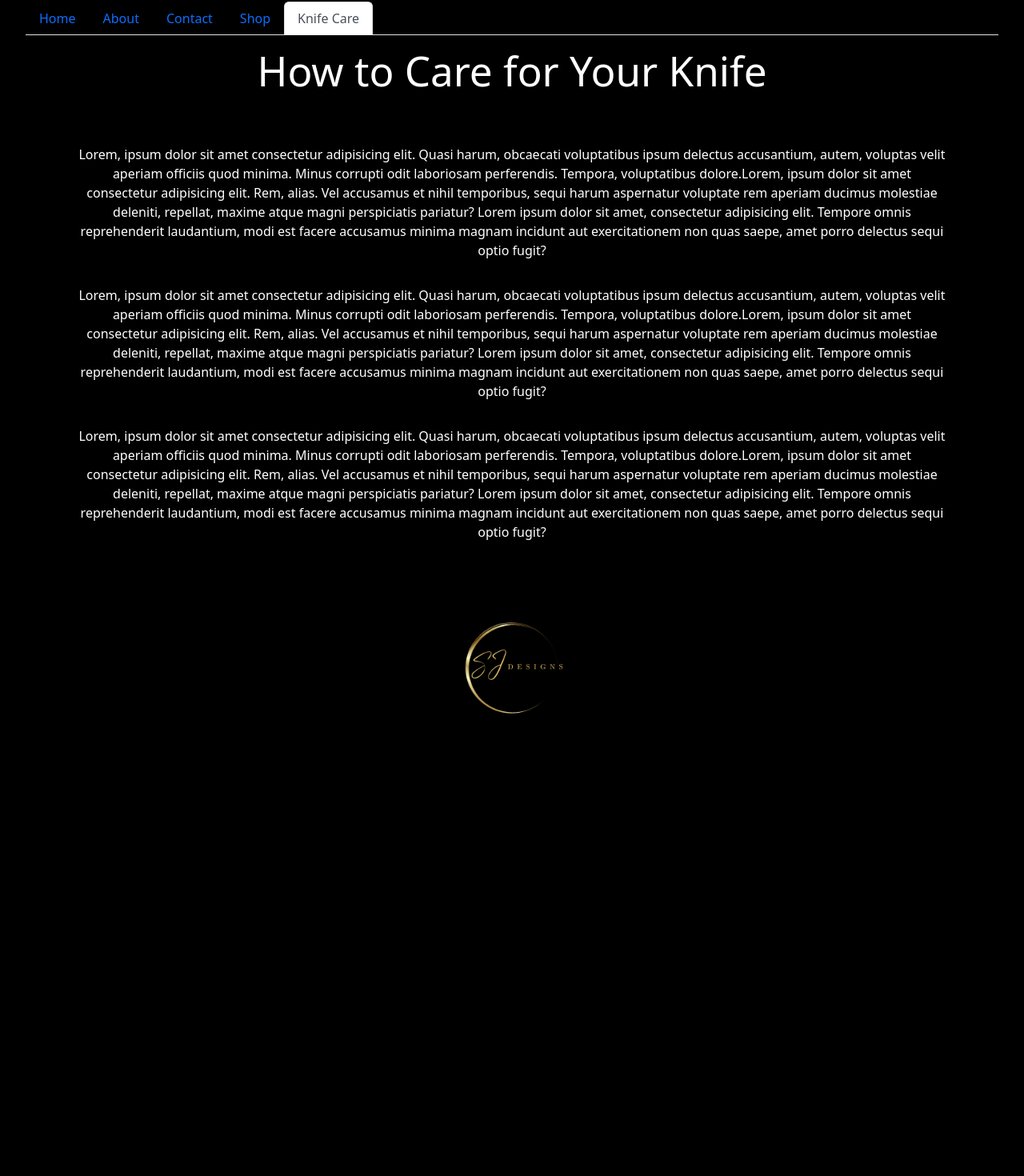
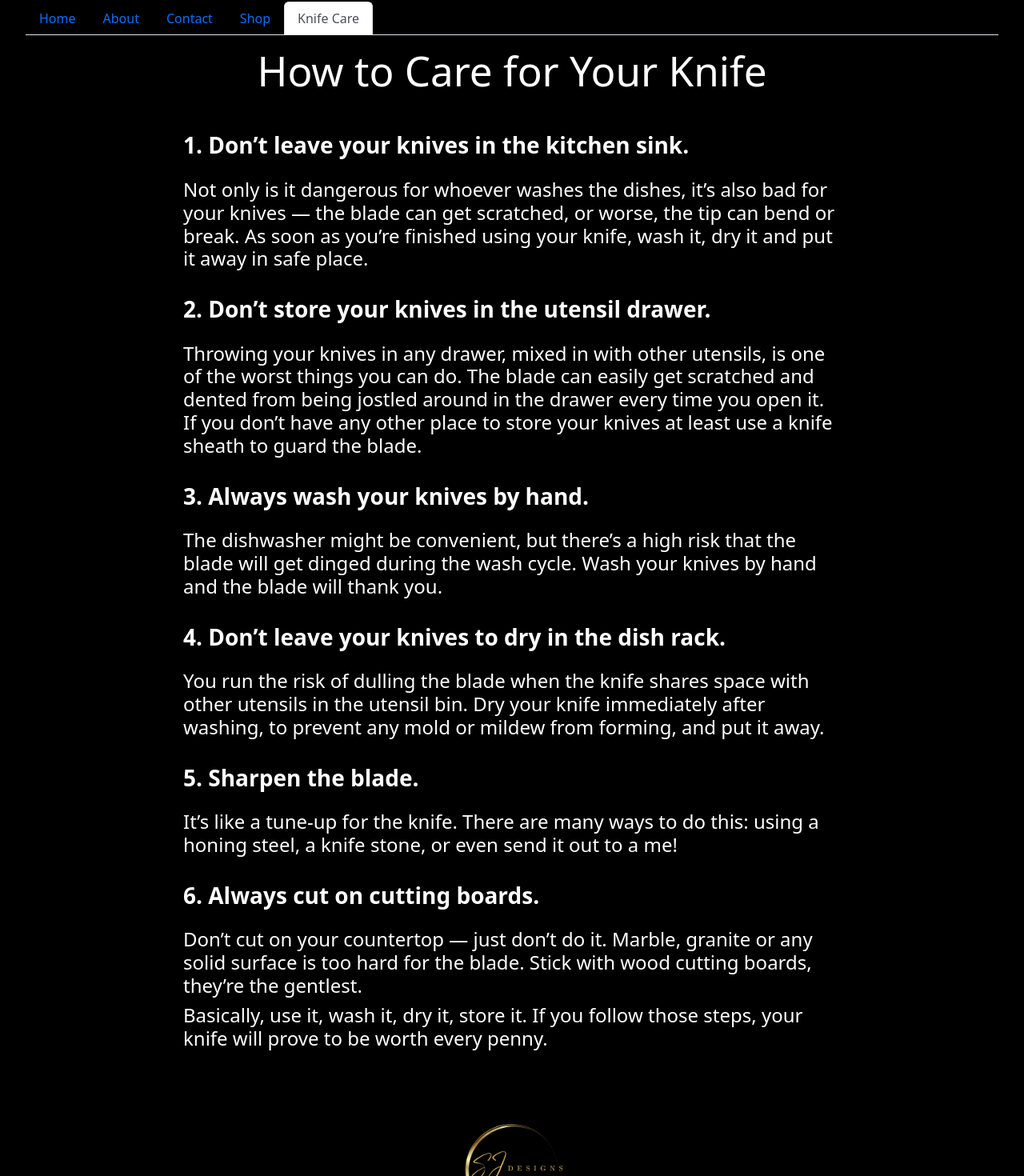
Before and after one commit to sjones-njones/Hodge-Knives, a React (Vite) app in the folder client/: page /Care in a window 1280 px wide. Shown: the part 230-1700 px from the top of the page at 80% size. Before the commit the page ends 1204 px from the top, so only its background shows below. Built offline with nearby package versions, Linux system fonts and the light colour scheme.

Commit message:
care page fixed up

```diff
--- a/client/src/Pages/Care.jsx
+++ b/client/src/Pages/Care.jsx
@@ -1,15 +1,44 @@
-import Maker from '../assets/images/makerPic.png';
 const Care = () => {
 
   return (
     <div>
       <h1 className='m-3 text-white'>How to Care for Your Knife</h1>
-      <div className='card bg-black'>
+      <div className='mx-auto text-start w-75 card bg-black'>
 
-      <p className='text-white text-justify m-3'>Lorem, ipsum dolor sit amet consectetur adipisicing elit. Quasi harum, obcaecati voluptatibus ipsum delectus accusantium, autem, voluptas velit aperiam officiis quod minima. Minus corrupti odit laboriosam perferendis. Tempora, voluptatibus dolore.Lorem, ipsum dolor sit amet consectetur adipisicing elit. Rem, alias. Vel accusamus et nihil temporibus, sequi harum aspernatur voluptate rem aperiam ducimus molestiae deleniti, repellat, maxime atque magni perspiciatis pariatur? Lorem ipsum dolor sit amet, consectetur adipisicing elit. Tempore omnis reprehenderit laudantium, modi est facere accusamus minima magnam incidunt aut exercitationem non quas saepe, amet porro delectus sequi optio fugit?
-      </p>
-      <p className='text-white text-justify m-3'>Lorem, ipsum dolor sit amet consectetur adipisicing elit. Quasi harum, obcaecati voluptatibus ipsum delectus accusantium, autem, voluptas velit aperiam officiis quod minima. Minus corrupti odit laboriosam perferendis. Tempora, voluptatibus dolore.Lorem, ipsum dolor sit amet consectetur adipisicing elit. Rem, alias. Vel accusamus et nihil temporibus, sequi harum aspernatur voluptate rem aperiam ducimus molestiae deleniti, repellat, maxime atque magni perspiciatis pariatur? Lorem ipsum dolor sit amet, consectetur adipisicing elit. Tempore omnis reprehenderit laudantium, modi est facere accusamus minima magnam incidunt aut exercitationem non quas saepe, amet porro delectus sequi optio fugit?</p>
-      <p className='text-white text-justify m-3'>Lorem, ipsum dolor sit amet consectetur adipisicing elit. Quasi harum, obcaecati voluptatibus ipsum delectus accusantium, autem, voluptas velit aperiam officiis quod minima. Minus corrupti odit laboriosam perferendis. Tempora, voluptatibus dolore.Lorem, ipsum dolor sit amet consectetur adipisicing elit. Rem, alias. Vel accusamus et nihil temporibus, sequi harum aspernatur voluptate rem aperiam ducimus molestiae deleniti, repellat, maxime atque magni perspiciatis pariatur? Lorem ipsum dolor sit amet, consectetur adipisicing elit. Tempore omnis reprehenderit laudantium, modi est facere accusamus minima magnam incidunt aut exercitationem non quas saepe, amet porro delectus sequi optio fugit?</p>
+        <h3 className='mb-4 fw-bold text-white'> 1. Don’t leave your knives in the kitchen sink.</h3>
+        <h4 className="text-white fw-light">
+          Not only is it dangerous for whoever washes the dishes, it’s also bad for your knives — the blade can get scratched, or worse, the tip can bend or break. As soon as you’re finished using your knife, wash it, dry it and put it away in safe place.
+        </h4>
+        <h3 className='my-4 fw-bold text-white'>2. Don’t store your knives in the utensil drawer.</h3>
+        <h4 className="text-white fw-light">
+          Throwing your knives in any drawer, mixed in with other utensils, is one of the worst things you can do. The blade can easily get scratched and dented from being jostled around in the drawer every time you open it. If you don’t have any other place to store your knives at least use a knife sheath to guard the blade.
+        </h4>
+        <h3 className='my-4 fw-bold text-white'>
+          3. Always wash your knives by hand.
+        </h3>
+        <h4 className="text-white fw-light">
+          The dishwasher might be convenient, but there’s a high risk that the blade will get dinged during the wash cycle. Wash your knives by hand and the blade will thank you.
+        </h4>
+        <h3 className='my-4 fw-bold text-white'>
+          4. Don’t leave your knives to dry in the dish rack.
+        </h3>
+        <h4 className="text-white fw-light">
+          You run the risk of dulling the blade when the knife shares space with other utensils in the utensil bin. Dry your knife immediately after washing, to prevent any mold or mildew from forming, and put it away.
+        </h4>
+        <h3 className='my-4 fw-bold text-white'>
+          5. Sharpen the blade.
+        </h3>
+        <h4 className="text-white fw-light">
+          It’s like a tune-up for the knife. There are many ways to do this: using a honing steel, a knife stone, or even send it out to a me!
+        </h4>
+        <h3 className='my-4 fw-bold text-white'>
+        6. Always cut on cutting boards.</h3>
+        <h4 className="text-white fw-light">
+        Don’t cut on your countertop — just don’t do it. Marble, granite or any solid surface is too hard for the blade. Stick with wood cutting boards, they’re the gentlest.
+        </h4>
+        <h4 className="text-white fw-light">
+        Basically, use it, wash it, dry it, store it. If you follow those steps, your knife will prove to be worth every penny.
+        </h4>
       </div>
     </div>
   );
```
